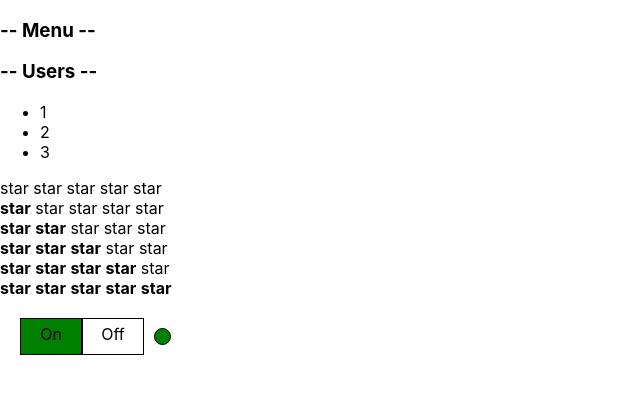
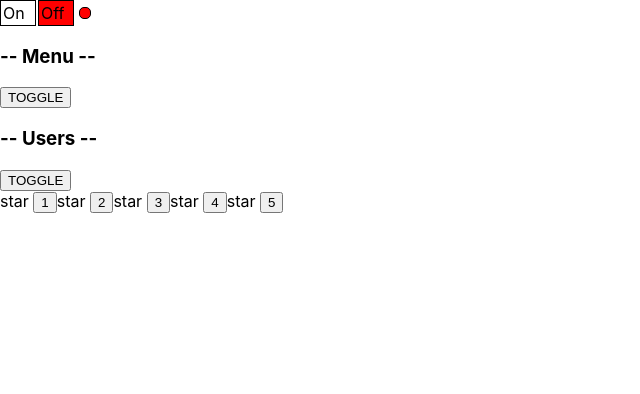
Before and after one commit to tkachiko/my-app, a React (Create React App) app: page / in a window 1280 px wide. Shown: the top 394 px of the page, without its empty margins (0-640 px from the left). Built offline with nearby package versions, Linux system fonts and the light colour scheme.

Commit message:
06 - useState

```diff
--- a/src/App.tsx
+++ b/src/App.tsx
@@ -3,12 +3,14 @@
 import Accordion from './components/Accordion/Accordion';
 import {Rating} from "./components/Rating/Rating";
 import {OnOff} from './components/OnOff/OnOff';
+import UncontrolledAccordion from './components/UncontrolledAccordion/UncontrolledAccordion';
+import {UncontrolledRating} from './components/UncontrolledRating/UncontrolledRating';
 
 function App() {
   console.log('App rendering')
   return (
     <div>
-      <Accordion titleValue={'Menu'} collapsed={true}/>
+{/*      <Accordion titleValue={'Menu'} collapsed={true}/>
       <Accordion titleValue={'Users'} collapsed={false}/>
 
       <Rating value={0}/>
@@ -16,9 +18,14 @@
       <Rating value={2}/>
       <Rating value={3}/>
       <Rating value={4}/>
-      <Rating value={5}/>
+      <Rating value={5}/>*/}
 
-      <OnOff isOn={true}/>
+      <OnOff/>
+
+      <UncontrolledAccordion titleValue={'Menu'}/>
+      <UncontrolledAccordion titleValue={'Users'}/>
+
+      <UncontrolledRating/>
     </div>
   );
 }
--- a/src/components/OnOff/OnOff.tsx
+++ b/src/components/OnOff/OnOff.tsx
@@ -1,16 +1,44 @@
-import React from 'react';
+import React, {useState} from 'react';
 import s from './OnOff.module.css';
 
-type OnOffPropsType = {
-  isOn: boolean
-}
+export function OnOff() {
 
-export const OnOff = (props: OnOffPropsType) => {
+  const [on, setOn] = useState(false)
+
+  const onStyle = {
+    width: '30px',
+    height: '20px',
+    border: '1px solid black',
+    display: 'inline-block',
+    padding: '2px',
+    backgroundColor: on ? 'green' : 'white',
+    cursor: 'pointer'
+  }
+  const offStyle = {
+    width: '30px',
+    height: '20px',
+    border: '1px solid black',
+    display: 'inline-block',
+    marginLeft: '2px',
+    padding: '2px',
+    backgroundColor: on ? 'white' : 'red',
+    cursor: 'pointer'
+  }
+  const indicatorStyle = {
+    width: '10px',
+    height: '10px',
+    borderRadius: '5px',
+    border: '1px solid black',
+    display: 'inline-block',
+    marginLeft: '5px',
+    backgroundColor: on ? 'green' : 'red'
+  }
+
   return (
-    <div className={s.onOff}>
-      <div className={`${s.on} ${props.isOn && s.active}`}>On</div>
-      <div className={`${s.off} ${!props.isOn && s.active}`}>Off</div>
-      <div className={`${s.circle} ${props.isOn ? s.circleOn : s.circleOff}`}></div>
+    <div>
+      <div style={onStyle} onClick={() => setOn(true)}>On</div>
+      <div style={offStyle} onClick={() => setOn(false)}>Off</div>
+      <div style={indicatorStyle}></div>
     </div>
   );
 };
--- /dev/null
+++ b/src/components/UncontrolledAccordion/UncontrolledAccordion.tsx
@@ -0,0 +1,35 @@
+import React, {useState} from 'react';
+
+type AccordionPropsType = {
+  titleValue: string,
+  // collapsed: boolean,
+}
+
+function UncontrolledAccordion(props: AccordionPropsType) {
+  console.log('Accordion rendering')
+  const [collapsed, setCollapsed] = useState(true)
+  return <>
+  <AccordionTitle title={props.titleValue}/><button onClick={() => setCollapsed(!collapsed)}>TOGGLE</button>
+  {!collapsed && <AccordionBody/>}
+  </>
+}
+
+type AccordionTitlePropsType = {
+  title: string,
+}
+
+function AccordionTitle(props: AccordionTitlePropsType) {
+  console.log('AccordionTitle rendered')
+  return <h3>-- {props.title} --</h3>
+}
+
+function AccordionBody() {
+  console.log('AccordionBody rendered')
+  return <ul>
+    <li>1</li>
+    <li>2</li>
+    <li>3</li>
+  </ul>
+}
+
+export default UncontrolledAccordion;
--- /dev/null
+++ b/src/components/UncontrolledRating/UncontrolledRating.tsx
@@ -0,0 +1,31 @@
+import React, {useState} from 'react';
+
+type RatingType = {
+  value: 0 | 1 | 2 | 3 | 4 | 5,
+}
+
+export function UncontrolledRating() {
+  console.log('Rating rendered')
+  const [star, setStar] = useState(0)
+    return (
+      <div>
+        <Star selected={star > 0}/><button onClick={() => setStar(1)}>1</button>
+        <Star selected={star > 1}/><button onClick={() => setStar(2)}>2</button>
+        <Star selected={star > 2}/><button onClick={() => setStar(3)}>3</button>
+        <Star selected={star > 3}/><button onClick={() => setStar(4)}>4</button>
+        <Star selected={star > 4}/><button onClick={() => setStar(5)}>5</button>
+      </div>
+    )
+}
+
+type StarPropsType = {
+  selected: boolean,
+}
+
+function Star(props: StarPropsType) {
+  console.log('Star rendered')
+  if (props.selected) {
+    return <span><b>star</b> </span>
+  }
+  return <span>star </span>
+}
```
